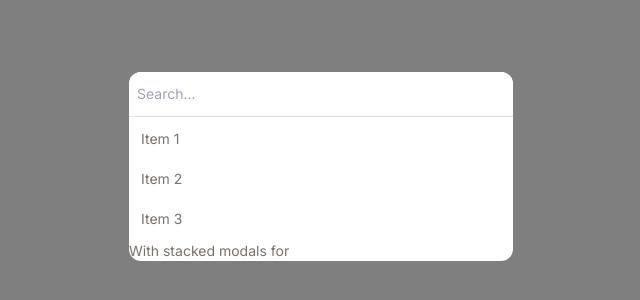
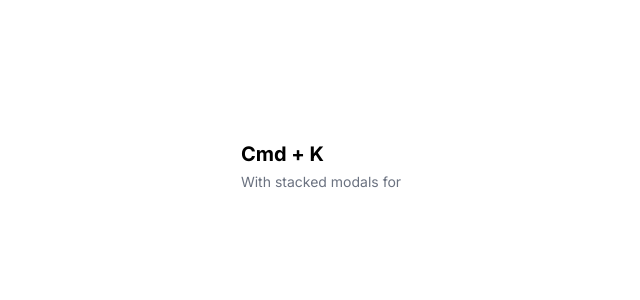
Before and after one commit to unnati2000/aesthetics.js, a Next.js app: page /cmdk in a window 1280 px wide. Shown: the part 234-534 px from the top of the page, without its empty margins (319-959 px from the left). Built offline with nearby package versions, Linux system fonts and the light colour scheme.

Commit message:
add transition to secondary modal

```diff
--- a/app/cmdk/page.tsx
+++ b/app/cmdk/page.tsx
@@ -5,10 +5,11 @@ import { useState } from "react";
 import { useTheme } from "next-themes";
 
 import { motion, AnimatePresence } from "framer-motion";
-import SearchInput from "@/components/cmdk/SearchInput.component";
-import ListItem from "@/components/cmdk/ListItem.component";
 
-const items = [
+import FirstModal from "@/components/cmdk/FirstModal";
+import SecondaryModal from "@/components/cmdk/SecondaryModal";
+
+export const items = [
   {
     id: 1,
     name: "Item 1",
@@ -26,7 +27,8 @@ const items = [
 const CmdK = () => {
   const { theme } = useTheme();
 
-  const [isOpen, setIsOpen] = useState(true);
+  const [isOpen, setIsOpen] = useState(false);
+  const [isSecondModalOpen, setIsSecondModalOpen] = useState(false);
 
   const [focusIndex, setFocusIndex] = useState(0);
 
@@ -37,6 +39,7 @@ const CmdK = () => {
 
     if (e.key === "Escape") {
       setIsOpen(false);
+      setIsSecondModalOpen(false);
     }
 
     if (e.key === "ArrowUp") {
@@ -73,32 +76,12 @@ const CmdK = () => {
             exit={{ opacity: 0 }}
             className="fixed inset-0 bg-black/50 flex justify-center items-center"
           >
-            <div className="flex flex-col min-w-96 rounded-xl bg-white">
-              <div className="flex flex-col gap-1">
-                <SearchInput />
-              </div>
-
-              <div className="flex flex-col gap-1 p-1">
-                {items.map((item) => (
-                  <div key={item.id} className="flex flex-col gap-1">
-                    <ListItem
-                      startContent={<div>start</div>}
-                      endContent={<div>end</div>}
-                      title={item.name}
-                      description={item.name}
-                      onClick={() => {}}
-                      isFocused={focusIndex === item.id}
-                    />
-                  </div>
-                ))}
-              </div>
-
-              <footer className="flex flex-col gap-1">
-                <p className="text-sm text-stone-500">
-                  With stacked modals for
-                </p>
-              </footer>
-            </div>
+            <FirstModal
+              focusIndex={focusIndex}
+              isSecondModalOpen={isSecondModalOpen}
+              setIsSecondModalOpen={setIsSecondModalOpen}
+            />
+            {isSecondModalOpen && <SecondaryModal />}
           </motion.div>
         )}
       </AnimatePresence>
--- /dev/null
+++ b/components/cmdk/FirstModal.tsx
@@ -0,0 +1,77 @@
+import SearchInput from "./SearchInput.component";
+import ListItem from "./ListItem.component";
+
+import { items } from "@/app/cmdk/page";
+
+import { motion } from "framer-motion";
+import { useEffect, useState } from "react";
+
+interface FirstModalProps {
+  focusIndex: number;
+  isSecondModalOpen: boolean;
+  setIsSecondModalOpen: (isOpen: boolean) => void;
+}
+
+const FirstModal = ({
+  focusIndex,
+  setIsSecondModalOpen,
+  isSecondModalOpen,
+}: FirstModalProps) => {
+  const [animateDiv, setAnimateDiv] = useState(false);
+
+  useEffect(() => {
+    if (isSecondModalOpen) {
+      setAnimateDiv(true);
+
+      setTimeout(() => {
+        setAnimateDiv(false);
+      }, 100);
+    }
+  }, [isSecondModalOpen]);
+  return (
+    <motion.div
+      initial={{ opacity: 0 }}
+      animate={{
+        opacity: animateDiv ? 0 : 1,
+        scale: isSecondModalOpen ? 0.9 : 1,
+        translateY: isSecondModalOpen ? "-30px" : "0",
+        top: isSecondModalOpen ? "30px" : "0",
+      }}
+      whileHover={{
+        scale: isSecondModalOpen ? 0.95 : 1,
+        cursor: "pointer",
+      }}
+      exit={{ opacity: 0 }}
+      className="flex flex-col  min-w-96 h-[300px] rounded-xl bg-white"
+    >
+      <div className="flex flex-col gap-1">
+        <SearchInput />
+      </div>
+
+      <div className="flex flex-col gap-1 p-1">
+        {items.map((item) => (
+          <div
+            key={item.id}
+            className="flex flex-col gap-1"
+            onClick={() => setIsSecondModalOpen(true)}
+          >
+            <ListItem
+              startContent={<div>start</div>}
+              endContent={<div>end</div>}
+              title={item.name}
+              description={item.name}
+              onClick={() => {}}
+              isFocused={focusIndex === item.id}
+            />
+          </div>
+        ))}
+      </div>
+
+      <footer className="flex flex-col px-3 py-2 gap-1 border rounded-bl-xl rounded-br-xl">
+        <p className="text-sm text-stone-500">esc</p>
+      </footer>
+    </motion.div>
+  );
+};
+
+export default FirstModal;
--- /dev/null
+++ b/components/cmdk/SecondaryModal.tsx
@@ -0,0 +1,16 @@
+import { motion } from "framer-motion";
+
+const SecondaryModal = () => {
+  return (
+    <motion.div
+      initial={{ opacity: 0 }}
+      animate={{ opacity: 1, transition: { duration: 0.3, ease: "easeInOut" } }}
+      exit={{ opacity: 0, transition: { duration: 0.3, ease: "easeInOut" } }}
+      className="bg-white rounded-xl z-20 absolute top-1/2 left-1/2 -translate-x-1/2 -translate-y-1/2 min-w-96 h-[300px]"
+    >
+      SecondaryModal
+    </motion.div>
+  );
+};
+
+export default SecondaryModal;
```
